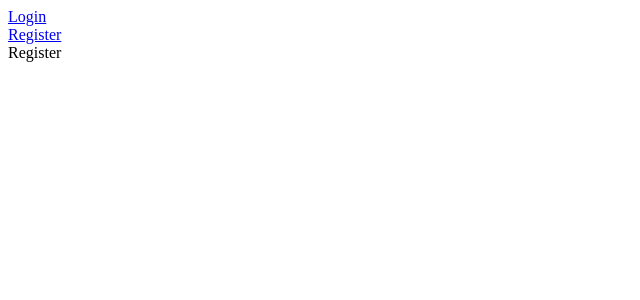
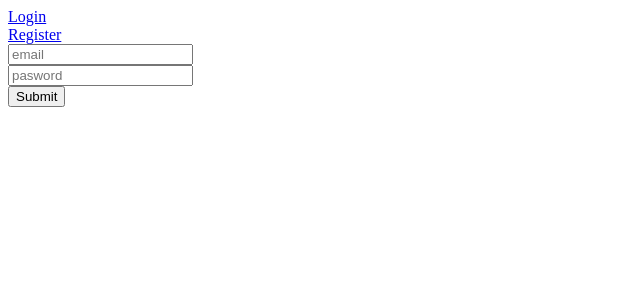
Before and after one commit to Embiggenerd/ts-gql, a React (Create React App) app in the folder client/: page /register in a window 1280 px wide. Shown: the top 300 px of the page, without its empty margins (0-640 px from the left). Built offline with nearby package versions, Linux system fonts and the light colour scheme.

Commit message:
login and register talking to server

```diff
--- a/client/src/generated/graphql.tsx
+++ b/client/src/generated/graphql.tsx
@@ -61,6 +61,42 @@
   & Pick<Query, 'hello'>
 );
 
+export type LoginMutationVariables = {
+  email: Scalars['String'],
+  password: Scalars['String']
+};
+
+
+export type LoginMutation = (
+  { __typename?: 'Mutation' }
+  & { login: (
+    { __typename?: 'LoginResponse' }
+    & Pick<LoginResponse, 'accessToken'>
+  ) }
+);
+
+export type RegisterMutationVariables = {
+  email: Scalars['String'],
+  password: Scalars['String']
+};
+
+
+export type RegisterMutation = (
+  { __typename?: 'Mutation' }
+  & Pick<Mutation, 'register'>
+);
+
+export type UsersQueryVariables = {};
+
+
+export type UsersQuery = (
+  { __typename?: 'Query' }
+  & { users: Array<(
+    { __typename?: 'User' }
+    & Pick<User, 'email' | 'id'>
+  )> }
+);
+
 
 export const HelloDocument = gql`
     query Hello {
@@ -92,3 +128,100 @@
 export type HelloQueryHookResult = ReturnType<typeof useHelloQuery>;
 export type HelloLazyQueryHookResult = ReturnType<typeof useHelloLazyQuery>;
 export type HelloQueryResult = ApolloReactCommon.QueryResult<HelloQuery, HelloQueryVariables>;
+export const LoginDocument = gql`
+    mutation Login($email: String!, $password: String!) {
+  login(password: $password, email: $email) {
+    accessToken
+  }
+}
+    `;
+export type LoginMutationFn = ApolloReactCommon.MutationFunction<LoginMutation, LoginMutationVariables>;
+
+/**
+ * __useLoginMutation__
+ *
+ * To run a mutation, you first call `useLoginMutation` within a React component and pass it any options that fit your needs.
+ * When your component renders, `useLoginMutation` returns a tuple that includes:
+ * - A mutate function that you can call at any time to execute the mutation
+ * - An object with fields that represent the current status of the mutation's execution
+ *
+ * @param baseOptions options that will be passed into the mutation, supported options are listed on: https://www.apollographql.com/docs/react/api/react-hooks/#options-2;
+ *
+ * @example
+ * const [loginMutation, { data, loading, error }] = useLoginMutation({
+ *   variables: {
+ *      email: // value for 'email'
+ *      password: // value for 'password'
+ *   },
+ * });
+ */
+export function useLoginMutation(baseOptions?: ApolloReactHooks.MutationHookOptions<LoginMutation, LoginMutationVariables>) {
+        return ApolloReactHooks.useMutation<LoginMutation, LoginMutationVariables>(LoginDocument, baseOptions);
+      }
+export type LoginMutationHookResult = ReturnType<typeof useLoginMutation>;
+export type LoginMutationResult = ApolloReactCommon.MutationResult<LoginMutation>;
+export type LoginMutationOptions = ApolloReactCommon.BaseMutationOptions<LoginMutation, LoginMutationVariables>;
+export const RegisterDocument = gql`
+    mutation Register($email: String!, $password: String!) {
+  register(email: $email, password: $password)
+}
+    `;
+export type RegisterMutationFn = ApolloReactCommon.MutationFunction<RegisterMutation, RegisterMutationVariables>;
+
+/**
+ * __useRegisterMutation__
+ *
+ * To run a mutation, you first call `useRegisterMutation` within a React component and pass it any options that fit your needs.
+ * When your component renders, `useRegisterMutation` returns a tuple that includes:
+ * - A mutate function that you can call at any time to execute the mutation
+ * - An object with fields that represent the current status of the mutation's execution
+ *
+ * @param baseOptions options that will be passed into the mutation, supported options are listed on: https://www.apollographql.com/docs/react/api/react-hooks/#options-2;
+ *
+ * @example
+ * const [registerMutation, { data, loading, error }] = useRegisterMutation({
+ *   variables: {
+ *      email: // value for 'email'
+ *      password: // value for 'password'
+ *   },
+ * });
+ */
+export function useRegisterMutation(baseOptions?: ApolloReactHooks.MutationHookOptions<RegisterMutation, RegisterMutationVariables>) {
+        return ApolloReactHooks.useMutation<RegisterMutation, RegisterMutationVariables>(RegisterDocument, baseOptions);
+      }
+export type RegisterMutationHookResult = ReturnType<typeof useRegisterMutation>;
+export type RegisterMutationResult = ApolloReactCommon.MutationResult<RegisterMutation>;
+export type RegisterMutationOptions = ApolloReactCommon.BaseMutationOptions<RegisterMutation, RegisterMutationVariables>;
+export const UsersDocument = gql`
+    query Users {
+  users {
+    email
+    id
+  }
+}
+    `;
+
+/**
+ * __useUsersQuery__
+ *
+ * To run a query within a React component, call `useUsersQuery` and pass it any options that fit your needs.
+ * When your component renders, `useUsersQuery` returns an object from Apollo Client that contains loading, error, and data properties
+ * you can use to render your UI.
+ *
+ * @param baseOptions options that will be passed into the query, supported options are listed on: https://www.apollographql.com/docs/react/api/react-hooks/#options;
+ *
+ * @example
+ * const { data, loading, error } = useUsersQuery({
+ *   variables: {
+ *   },
+ * });
+ */
+export function useUsersQuery(baseOptions?: ApolloReactHooks.QueryHookOptions<UsersQuery, UsersQueryVariables>) {
+        return ApolloReactHooks.useQuery<UsersQuery, UsersQueryVariables>(UsersDocument, baseOptions);
+      }
+export function useUsersLazyQuery(baseOptions?: ApolloReactHooks.LazyQueryHookOptions<UsersQuery, UsersQueryVariables>) {
+          return ApolloReactHooks.useLazyQuery<UsersQuery, UsersQueryVariables>(UsersDocument, baseOptions);
+        }
+export type UsersQueryHookResult = ReturnType<typeof useUsersQuery>;
+export type UsersLazyQueryHookResult = ReturnType<typeof useUsersLazyQuery>;
+export type UsersQueryResult = ApolloReactCommon.QueryResult<UsersQuery, UsersQueryVariables>;
--- /dev/null
+++ b/client/src/graphql/login.graphql
@@ -0,0 +1,5 @@
+mutation Login($email: String!, $password: String!) {
+  login(password: $password, email: $email) {
+    accessToken
+  }
+}
--- /dev/null
+++ b/client/src/graphql/register.graphql
@@ -0,0 +1,3 @@
+mutation Register($email: String!, $password: String!) {
+  register(email: $email, password: $password)
+}
--- /dev/null
+++ b/client/src/graphql/users.graphql
@@ -0,0 +1,6 @@
+query Users {
+    users {
+        email
+        id
+    }
+}
--- a/client/src/index.tsx
+++ b/client/src/index.tsx
@@ -5,6 +5,7 @@
 import { ApolloProvider } from '@apollo/react-hooks'
 
 const client = new ApollogClient({
-    uri: "http://localhost:4000/graphql"
+    uri: "http://localhost:4000/graphql",
+    credentials: 'include'
 })
 ReactDOM.render(<ApolloProvider client={client} ><Routes /></ApolloProvider>, document.getElementById('root'));
--- a/client/src/pages/Home.tsx
+++ b/client/src/pages/Home.tsx
@@ -1,12 +1,26 @@
 import React from 'react'
 import { Link } from 'react-router-dom';
+import { useUsersQuery } from '../generated/graphql';
 
 interface Props {
 
 }
 
 export const Home: React.FC<Props> = () => {
+    const { data } = useUsersQuery({ fetchPolicy: 'network-only' })
+
+    if (!data) {
+        return <div>Loading...</div>
+    }
+
     return (
-        <div>Home Page</div>
+        <div>
+            users:
+            <ul>
+                {data.users.map((user) => {
+                    return <li key={user.id}>{user.email}</li>
+                })}
+            </ul>
+        </div>
     )
 }
--- a/client/src/pages/Login.tsx
+++ b/client/src/pages/Login.tsx
@@ -1,9 +1,35 @@
-import React from 'react'
+import React, { useState } from 'react'
+import { useRegisterMutation, useLoginMutation } from '../generated/graphql';
+import { RouteComponentProps } from 'react-router-dom';
 
-interface Props {
-
+  export const Login: React.FC<RouteComponentProps> = ({history}) => {
+    const [email, setEmail] = useState("")
+    const [password, setPassword] = useState("")
+    const [login] = useLoginMutation()
+    return (
+        <form onSubmit={async e => {
+            e.preventDefault()
+            console.log('password', password)
+            console.log('email', email)
+            const res = await login({ variables: { email, password } })
+            console.log('res', res)
+            history.push('/')
+        }}>
+            <div>
+                <input
+                    type="email"
+                    value={email}
+                    placeholder="email"
+                    onChange={e => setEmail(e.target.value)} />
+            </div>
+            <div>
+                <input
+                    type="password"
+                    value={password}
+                    placeholder="pasword"
+                    onChange={e => setPassword(e.target.value)} />
+            </div>
+            <button type="submit">Login</button>
+        </form>
+    )
 }
-
-export const Login: React.FC<Props> = () => {
-    return <div>Register</div>
-}
--- a/client/src/pages/Register.tsx
+++ b/client/src/pages/Register.tsx
@@ -1,9 +1,39 @@
-import React from 'react'
+import React, { useState } from 'react'
+import { useRegisterMutation } from '../generated/graphql';
+import { RouteComponentProps } from 'react-router-dom';
 
 interface Props {
 
 }
 
-export const Register: React.FC<Props> = () => {
-    return <div>Register</div>
+export const Register: React.FC<RouteComponentProps> = ({history}) => {
+    const [email, setEmail] = useState("")
+    const [password, setPassword] = useState("")
+    const [register] = useRegisterMutation()
+    return (
+        <form onSubmit={async e => {
+            e.preventDefault()
+            console.log('password', password)
+            console.log('email', email)
+            const res = await register({ variables: { email, password } })
+            console.log('res', res)
+            history.push('/')
+        }}>
+            <div>
+                <input
+                    type="email"
+                    value={email}
+                    placeholder="email"
+                    onChange={e => setEmail(e.target.value)} />
+            </div>
+            <div>
+                <input
+                    type="password"
+                    value={password}
+                    placeholder="pasword"
+                    onChange={e => setPassword(e.target.value)} />
+            </div>
+            <button type="submit">Submit</button>
+        </form>
+    )
 }
```
